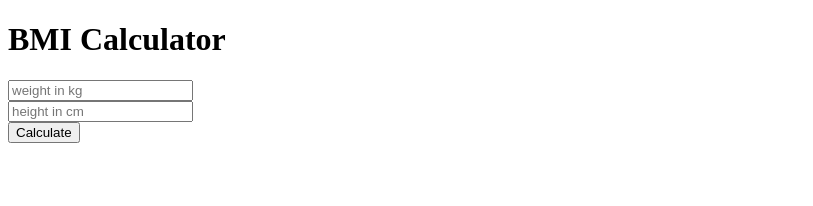
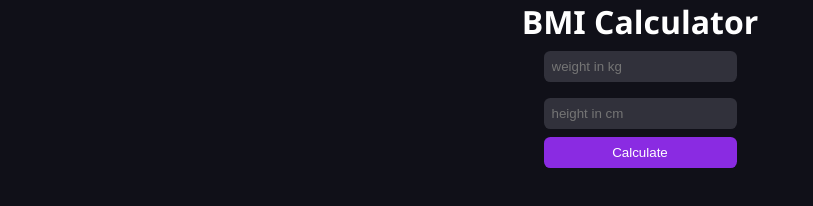
Before and after one commit to dan-kingo/my-express-server, a website: page bmi.html in a window 1280 px wide. Shown: the whole page, without its empty margins (0-813 px from the left). Drawn offline with Linux system fonts and the light colour scheme.

```diff
--- a/bmi.html
+++ b/bmi.html
@@ -4,6 +4,7 @@
     <meta charset="UTF-8" />
     <meta name="viewport" content="width=device-width, initial-scale=1.0" />
     <title>BMI Calculator</title>
+    <link rel="stylesheet" href="css/style.css" />
   </head>
   <body>
     <h1>BMI Calculator</h1>
--- a/package.json
+++ b/package.json
@@ -12,6 +12,7 @@
   "license": "ISC",
   "dependencies": {
     "body-parser": "^1.20.2",
+    "cors": "^2.8.5",
     "express": "^4.19.2"
   }
 }
--- /dev/null
+++ b/public/css/style.css
@@ -0,0 +1,33 @@
+* {
+  margin: 0;
+  padding: 0;
+  box-sizing: border-box;
+}
+
+body {
+  background-color: #101018;
+  color: #fff;
+  font-family: "Segoe UI", Tahoma, Geneva, Verdana, sans-serif;
+  display: flex;
+  align-items: center;
+  flex-direction: column;
+}
+form input {
+  padding: 0.5rem;
+  margin: 0.5rem 0;
+  outline: none;
+  border: 0;
+  background-color: #31313b;
+  color: #fff;
+  border-radius: 0.4rem;
+  width: 100%;
+}
+
+form button {
+  padding: 0.5rem 1rem;
+  border: 0;
+  width: 100%;
+  color: #fff;
+  background-color: blueviolet;
+  border-radius: 0.4rem;
+}
```
Also changed, not shown: bmi.js (+41 -5 lines), 1 other file.
